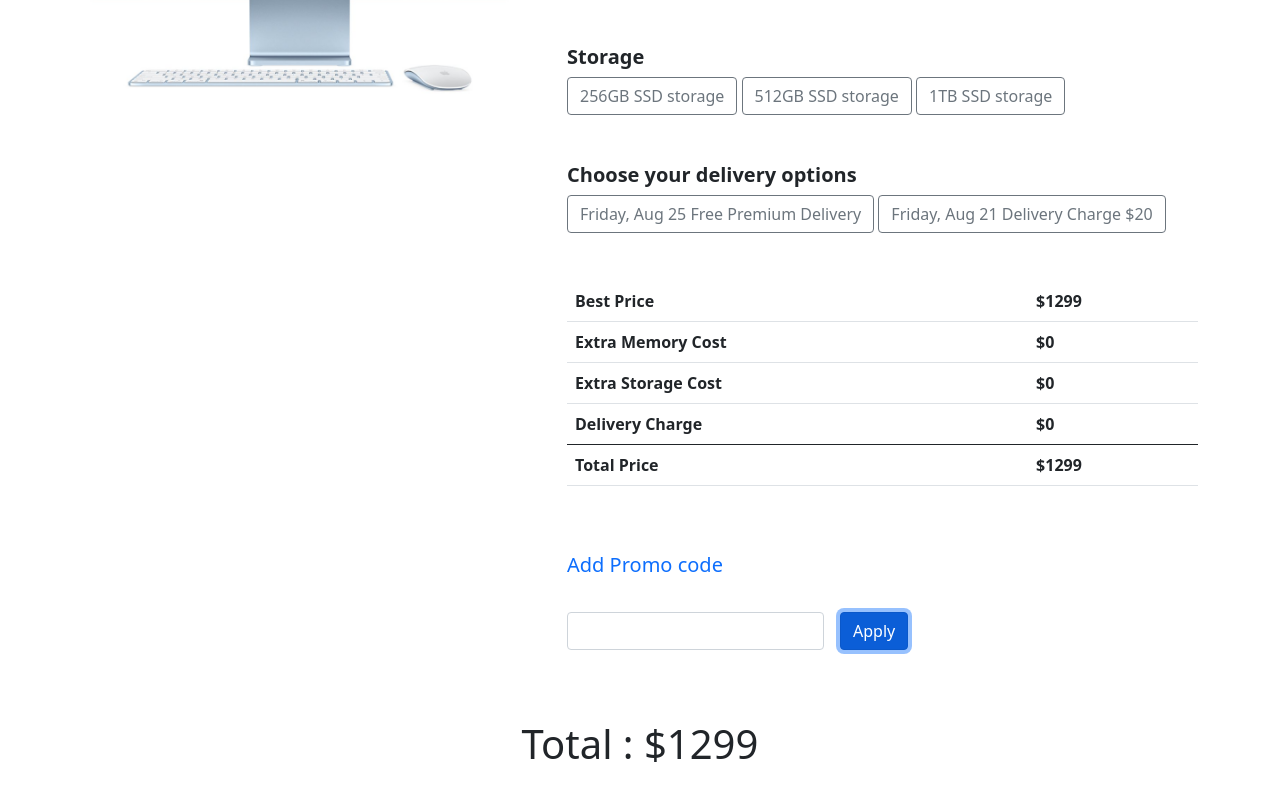
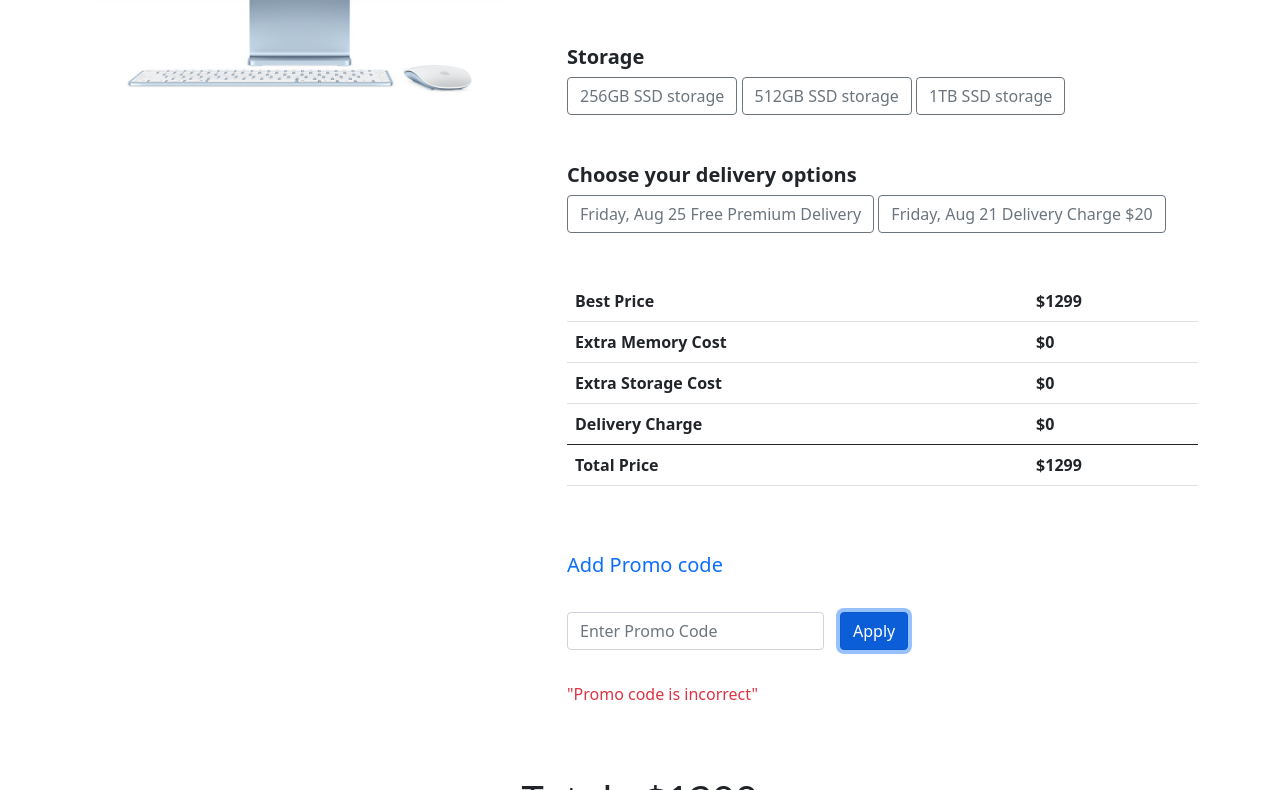
Before and after one commit to torisd560/macbook-pro, a plain HTML site: page index.html in a window 1280 px wide. Both pictures are taken after a click on the button "Apply". Shown: the part 345-1135 px from the top of the page. Drawn offline with nearby package versions, Linux system fonts and the light colour scheme.

Commit message:
added promo code

```diff
--- a/index.html
+++ b/index.html
@@ -81,11 +81,12 @@
                 <div class="row g-3 mt-5">
                     <p class="fs-5 text-primary">Add Promo code</p>
                     <div class="col-auto">
-                        <input id="promo-code" type="text" class="form-control" >
+                        <input id="promo-code" type="text" class="form-control" placeholder="Enter Promo Code" >
                     </div>
                     <div class="col-auto">
                         <button id="apply" type="submit" class="btn btn-primary mb-3">Apply</button>
                     </div>
+                    <p id="error-msg"  class="text-danger" style="display: none;">"Promo code is incorrect"</p>
                 </div>
             </div>
           </div>
--- a/mac.js
+++ b/mac.js
@@ -51,7 +51,7 @@ function calculateTotal(){
 }
 
 // add promo code
-document.getElementById('apply').addEventListener('click', function(){
+document.getElementById('apply').addEventListener('click', function(event){
     const promoCodeInput = document.getElementById('promo-code');
     const promoCodeText = promoCodeInput.value;
      const total = document.getElementById('total');
@@ -60,9 +60,11 @@ document.getElementById('apply').addEventListener('click', function(){
         const discount = totalPrice() - Number(totalPrice())*0.2;
         total.innerText = discount;
         promoCodeInput.value = '';
+        event.target.setAttribute('disabled',true)
     }
-    else{
-        console.log('code wrong')
+     else{
+        document.getElementById('error-msg').style.display = 'block';
+        promoCodeInput.value = '';
     }
 })
 
```
